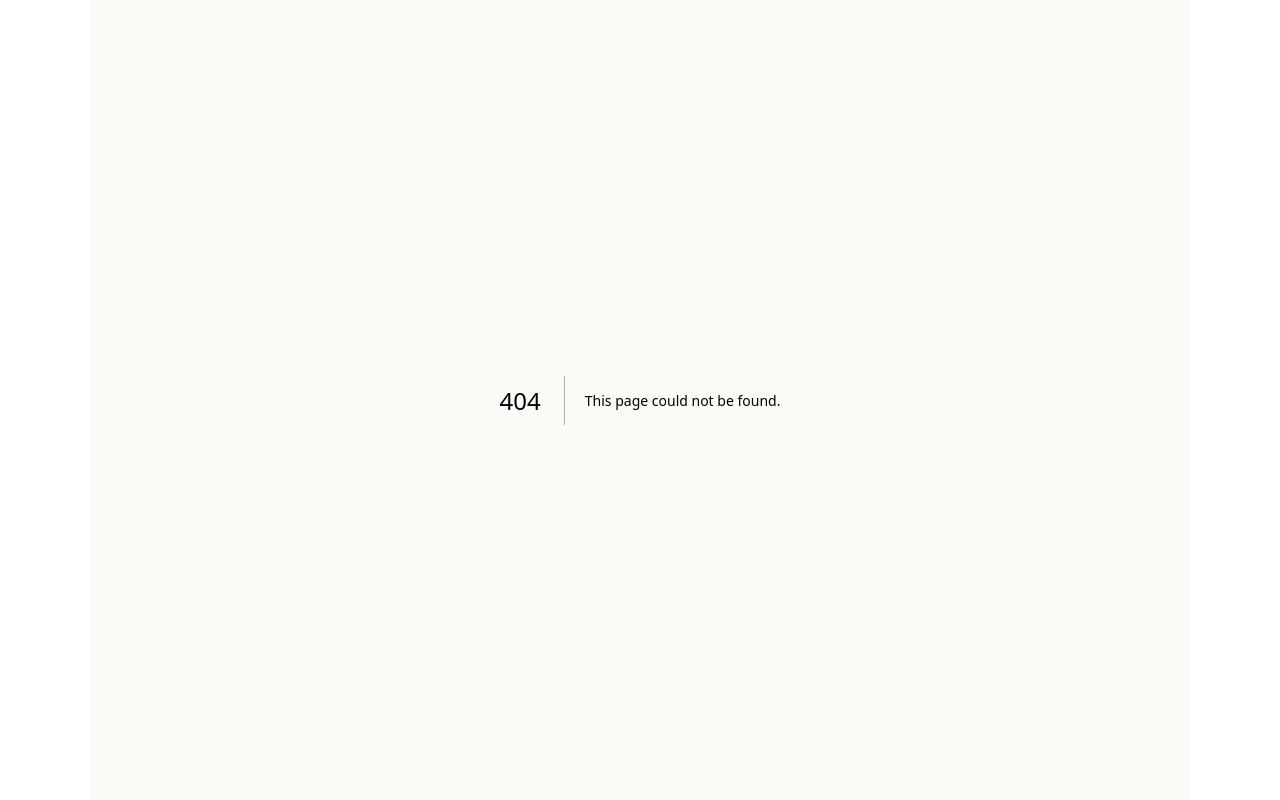
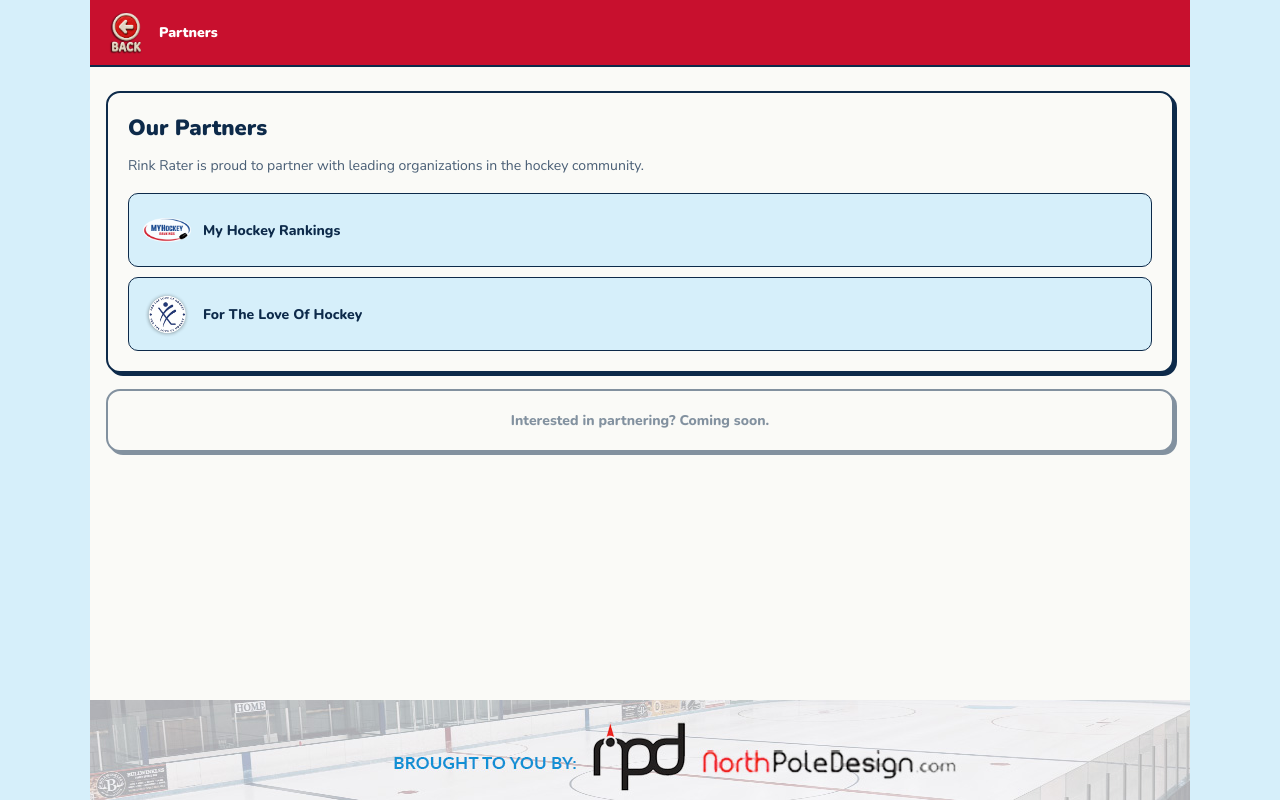
Before and after one commit to dentedhelmet/rinkrater, a Next.js app: page /partners in a window 1280 px wide. Before the commit this address had no page. Built offline with nearby package versions, Linux system fonts and the light colour scheme.

Commit message:
Add About, Partners, and Shop placeholder pages

```diff
--- /dev/null
+++ b/src/app/partners/page.tsx
@@ -0,0 +1,35 @@
+'use client'
+import { TopBar } from '@/components/layout/TopBar'
+import { BottomBanner } from '@/components/layout/BottomBanner'
+
+export default function PartnersPage() {
+  return (
+    <div style={{ display: 'flex', flexDirection: 'column', flex: 1, minHeight: 0 }}>
+      <TopBar showBack backHref="/" title="Partners" />
+      <main style={{ flex: 1, overflowY: 'auto', padding: '24px 16px' }} className="scroll-y">
+        <div className="clay-card" style={{ padding: '20px', marginBottom: 16 }}>
+          <div style={{ fontFamily: 'var(--font-display)', fontWeight: 900, fontSize: 22, color: 'var(--rr-navy)', marginBottom: 12 }}>
+            Our Partners
+          </div>
+          <div style={{ fontSize: 14, lineHeight: 1.6, color: 'rgba(13,42,74,0.75)', marginBottom: 16 }}>
+            Rink Rater is proud to partner with leading organizations in the hockey community.
+          </div>
+          <a href="https://myhockeyrankings.com" target="_blank" rel="noopener noreferrer" style={{ display: 'flex', alignItems: 'center', gap: 12, background: 'var(--rr-ice)', border: 'var(--rr-outline-sm)', borderRadius: 10, padding: '12px 14px', marginBottom: 10, textDecoration: 'none' }}>
+            <img src="/partners/mhr.v5.logo-full-bg.png" alt="My Hockey Rankings" style={{ width: 48, height: 48, objectFit: 'contain' }} />
+            <div style={{ fontFamily: 'var(--font-display)', fontWeight: 800, fontSize: 14, color: 'var(--rr-navy)' }}>My Hockey Rankings</div>
+          </a>
+          <a href="https://fortheloveofhockey11.com" target="_blank" rel="noopener noreferrer" style={{ display: 'flex', alignItems: 'center', gap: 12, background: 'var(--rr-ice)', border: 'var(--rr-outline-sm)', borderRadius: 10, padding: '12px 14px', textDecoration: 'none' }}>
+            <img src="/partners/FTLOH_Logo_1.png" alt="For The Love Of Hockey" style={{ width: 48, height: 48, objectFit: 'contain' }} />
+            <div style={{ fontFamily: 'var(--font-display)', fontWeight: 800, fontSize: 14, color: 'var(--rr-navy)' }}>For The Love Of Hockey</div>
+          </a>
+        </div>
+        <div className="clay-card" style={{ padding: '20px', textAlign: 'center', opacity: 0.5 }}>
+          <div style={{ fontFamily: 'var(--font-display)', fontWeight: 800, fontSize: 14, color: 'var(--rr-navy)' }}>
+            Interested in partnering? Coming soon.
+          </div>
+        </div>
+      </main>
+      <BottomBanner />
+    </div>
+  )
+}
```
Also changed, not shown: src/app/about/page.tsx (added, +27 -0 lines), src/app/shop/page.tsx (added, +26 -0 lines).
